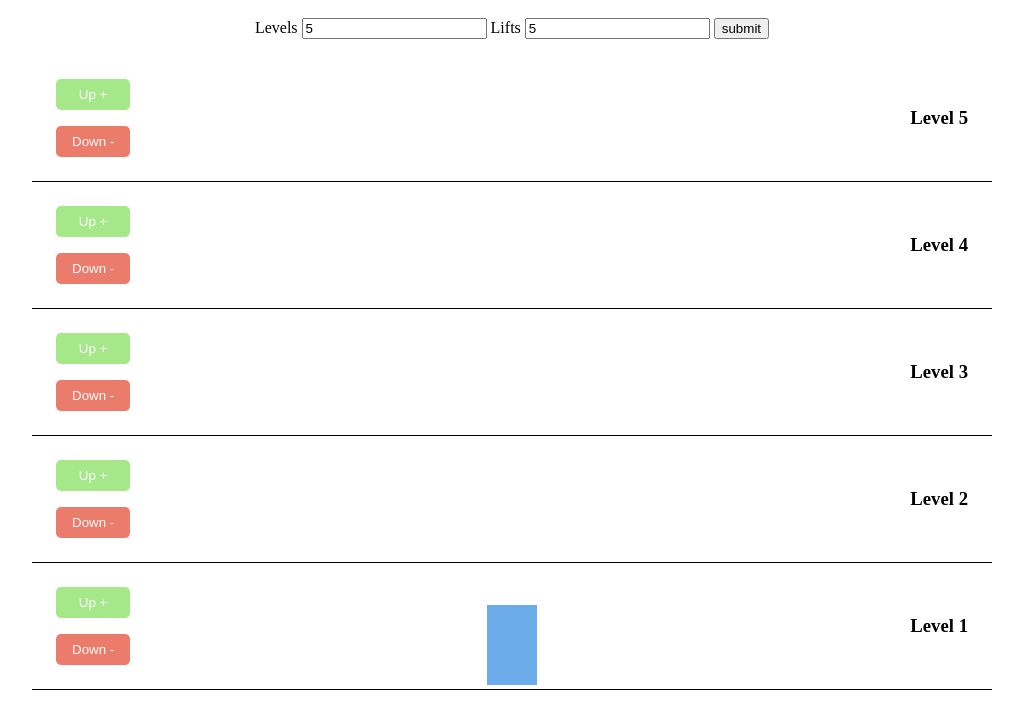
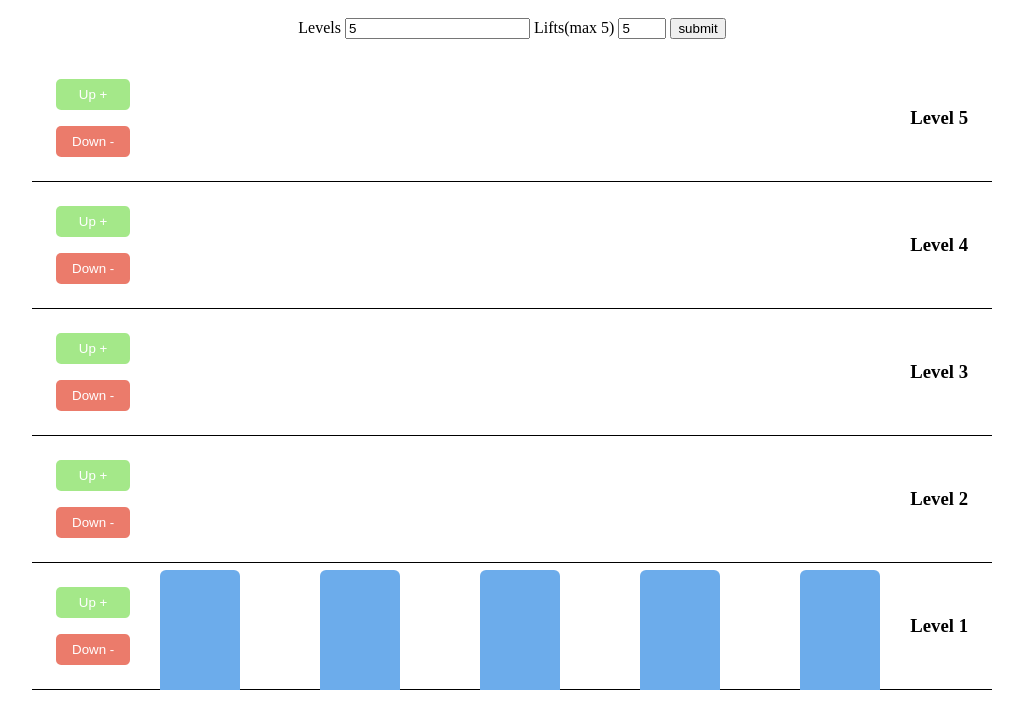
Before and after one commit to IshanVeer/lift-simulation, a plain HTML site: page index.html in a window 1280 px wide. Both pictures are taken after typing "5", "5" into the empty fields and a click on the button "submit". Shown: the part 72-800 px from the top of the page, without its empty margins (128-1151 px from the left). Drawn offline with Linux system fonts and the light colour scheme.

Commit message:
added lift container and some styling

```diff
--- a/index.html
+++ b/index.html
@@ -13,8 +13,8 @@
       <form action="submit" id="form">
         <label for="levels">Levels</label>
         <input type="number" id="levels" />
-        <label for="lifts">Lifts</label>
-        <input type="number" id="lifts" />
+        <label for="lifts">Lifts(max 5)</label>
+        <input type="number" id="lifts" min="1" max="5" />
         <button type="submit">submit</button>
       </form>
 
--- a/script.js
+++ b/script.js
@@ -40,12 +40,17 @@
 
     levelContainer.appendChild(levelElement);
   }
+  const liftContainer = document.createElement('div');
+  liftContainer.classList.add('lift-container');
+  levelContainer.appendChild(liftContainer);
+
+  const maxLift = Math.min(lifts, 5);
 
   // Create the lift element
-  for (let i = 0; i < lifts; i++) {
+  for (let i = 0; i < maxLift; i++) {
     const liftElement = document.createElement('div');
     liftElement.classList.add('lift');
     liftElement.id = `lift${i + 1}`; // Assign unique IDs
-    levelContainer.appendChild(liftElement);
+    liftContainer.appendChild(liftElement);
   }
 }
--- a/styles.css
+++ b/styles.css
@@ -38,16 +38,17 @@
   background-color: #eb7b6b;
 }
 .lift-container {
+  position: absolute;
+  bottom: 0;
+  left: 8rem;
   display: flex;
+  gap: 5rem;
 }
 
 .lift {
-  position: absolute;
-  bottom: 5px;
-  left: 50%;
-  transform: translateX(-50%);
-  width: 50px;
-  height: 80px;
+  width: 80px;
+  border-top-left-radius: 6px;
+  border-top-right-radius: 6px;
+  height: 120px;
   background-color: #6caceb;
-  transition: transform 1s;
 }
```
